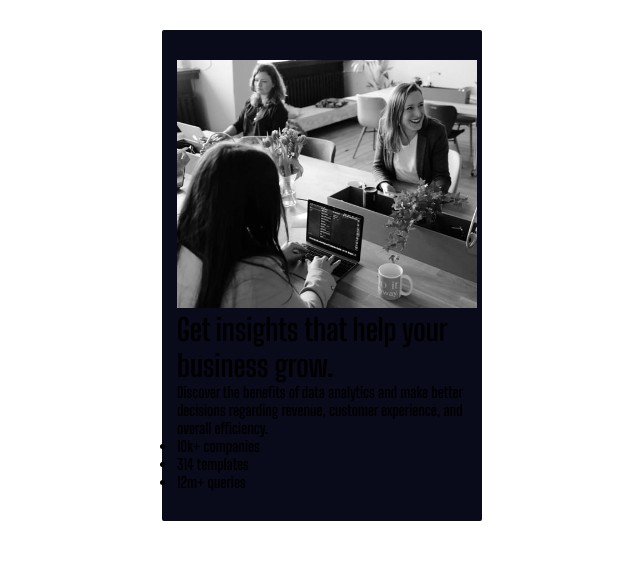
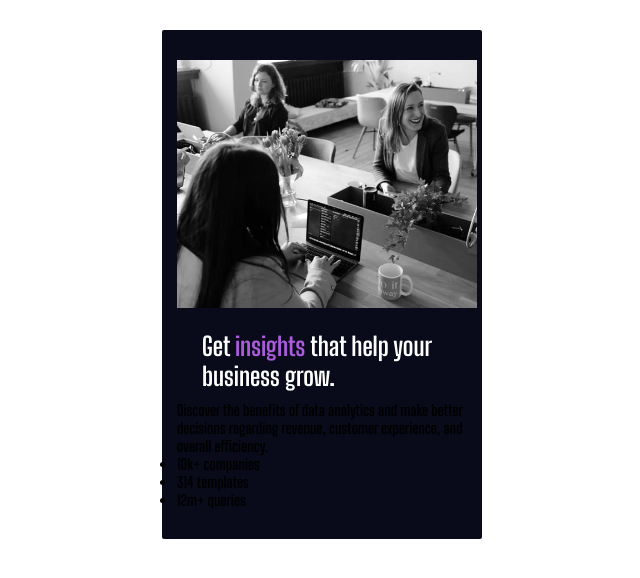
Before and after one commit to jenCkw/challenge2Frontedmentor, a plain HTML site: page index.html in a window 1280 px wide. Shown: the whole page, without its empty margins (318-958 px from the left). Drawn offline with Linux system fonts and the light colour scheme.

Commit message:
add span

```diff
--- a/index.html
+++ b/index.html
@@ -18,7 +18,7 @@
   </div>
 
   <div>
-    <h1>Get insights that help your business grow.</h1>
+    <h1>Get <span>insights </span> that help your business grow.</h1>
 
   <p>
 
--- a/style.css
+++ b/style.css
@@ -16,7 +16,7 @@ body{
     Font-size: 15px;
     font-family:'Big Shoulders Display', cursive;
     width: 320px;
-    height: 250px;
+    height: 20px;
     margin: auto;
     padding-top: 30px;
 }
@@ -27,13 +27,23 @@ body{
     background-color: var(--color-Very-dark-blue);
     border-radius: 2px;
 }
+
+img {
+    width: 300px;
+    background-color: var(--Soft-violet-accent);
+}
+
+h1{
+    font-size: 1.7em;
+    color: #fff;
+    padding: 20px 25px 10px 25px;
+}
+
+span {
+    color: var(--Soft-violet-accent);
+}
 /*
-h1{
-    font-size: 2em;
-    margin: 2.5rem 0;
-    color: #fff;
-    font-family: Lexend Deca', sans-serif ;
-}
+
 p {
     color: #fff;
     margin-bottom: 2.5rem;
@@ -44,11 +54,6 @@ li {
     padding: 20px;
     text-align: center;
 
-}
-
-img {
-    width: 400px;
-    margin-bottom: 2.5rem;
 }
 
 .container {
```
